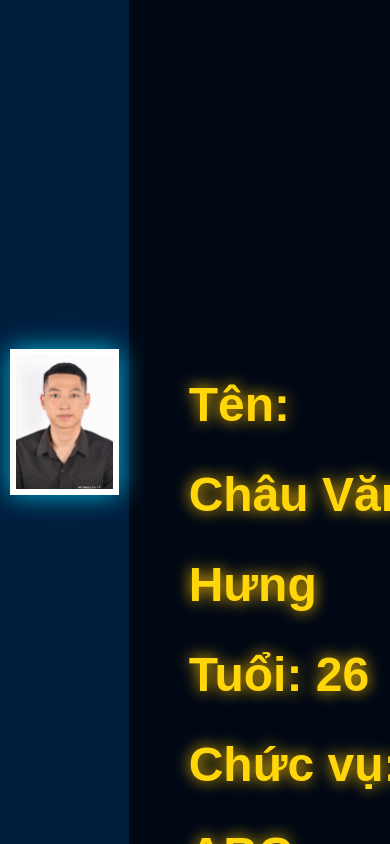
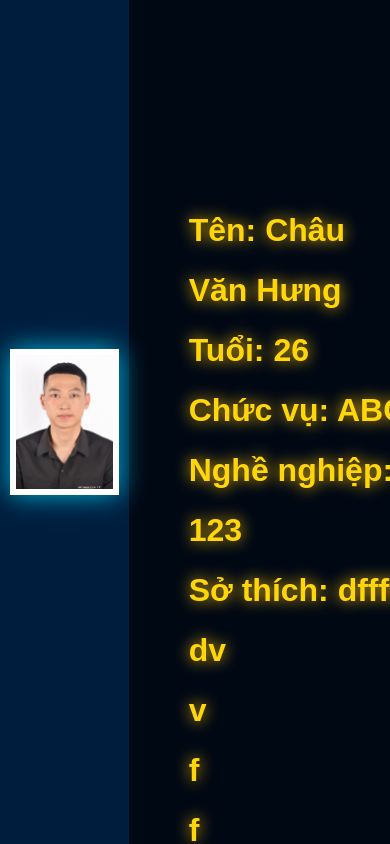
Before and after one commit to Chau-Van-Hung/ttct, a plain HTML site: page index.html in a window 390 px wide. Drawn offline with Linux system fonts and the light colour scheme.

Commit message:
Update index.html

```diff
--- a/index.html
+++ b/index.html
@@ -62,6 +62,12 @@ body{
     font-weight:bold;
     color:#ffd60a;
     text-shadow:0 0 15px #ffc300;
+}
+    @media (max-width: 768px){
+    .info{
+        font-size:32px;
+        line-height:60px;
+    }
 }
 </style>
 </head>
```
